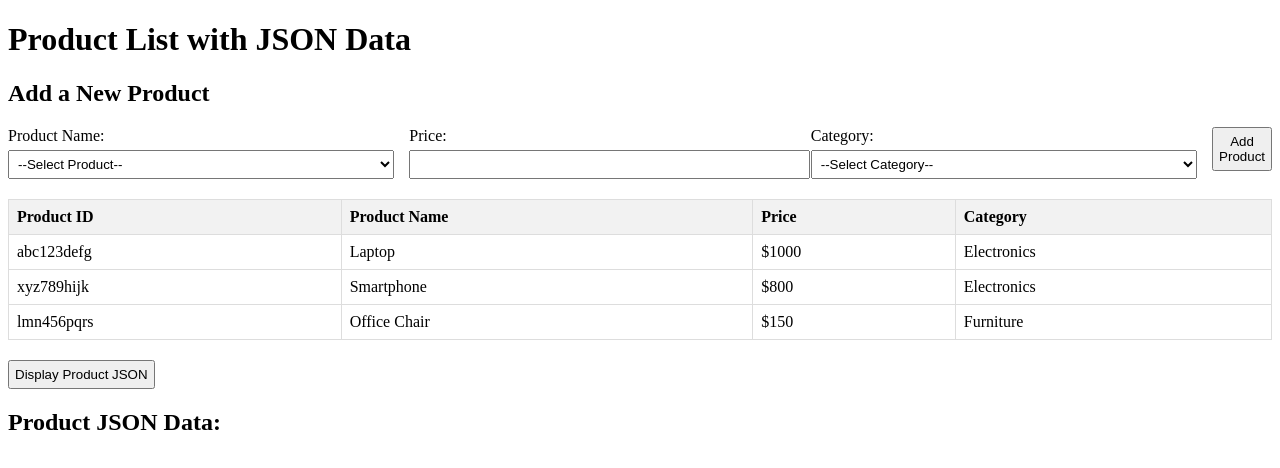
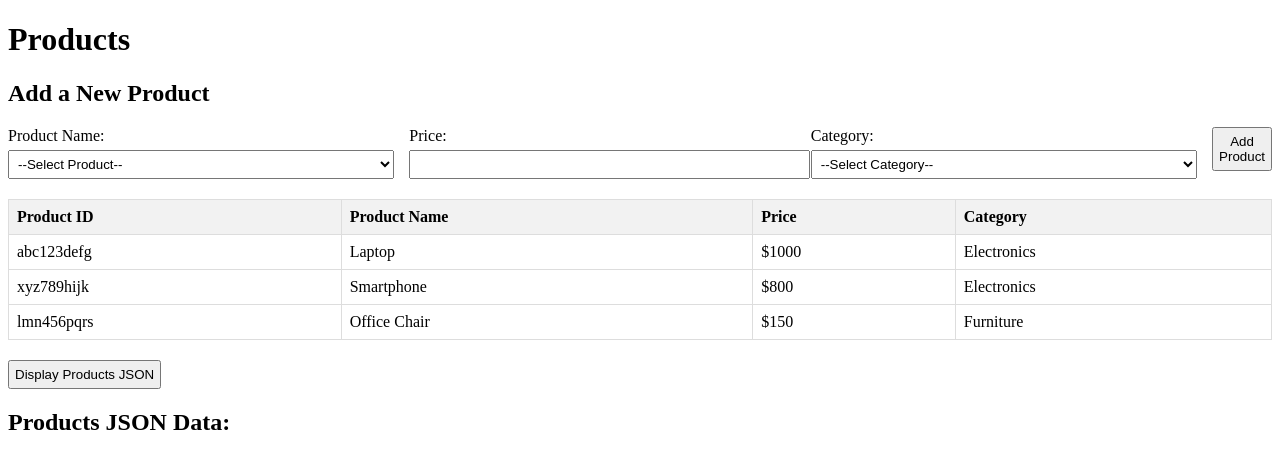
Before and after one commit to letzautomate/samples, a plain HTML site: page index.html in a window 1280 px wide. Drawn offline with Linux system fonts and the light colour scheme.

Commit message:
label changes

```diff
--- a/index.html
+++ b/index.html
@@ -49,7 +49,7 @@
     </style>
 </head>
 <body>
-    <h1>Product List with JSON Data</h1>
+    <h1>Products</h1>
     <h2>Add a New Product</h2>
     <form id="productForm" onsubmit="addProduct(event)">
         <div>
@@ -112,8 +112,8 @@
             </tr>
         </tbody>
     </table>
-    <button onclick="displayProductData()">Display Product JSON</button>
-    <h2>Product JSON Data:</h2>
+    <button onclick="displayProductData()">Display Products JSON</button>
+    <h2>Products JSON Data:</h2>
     <div id="jsonDisplay"></div>
 </body>
 </html>
```
